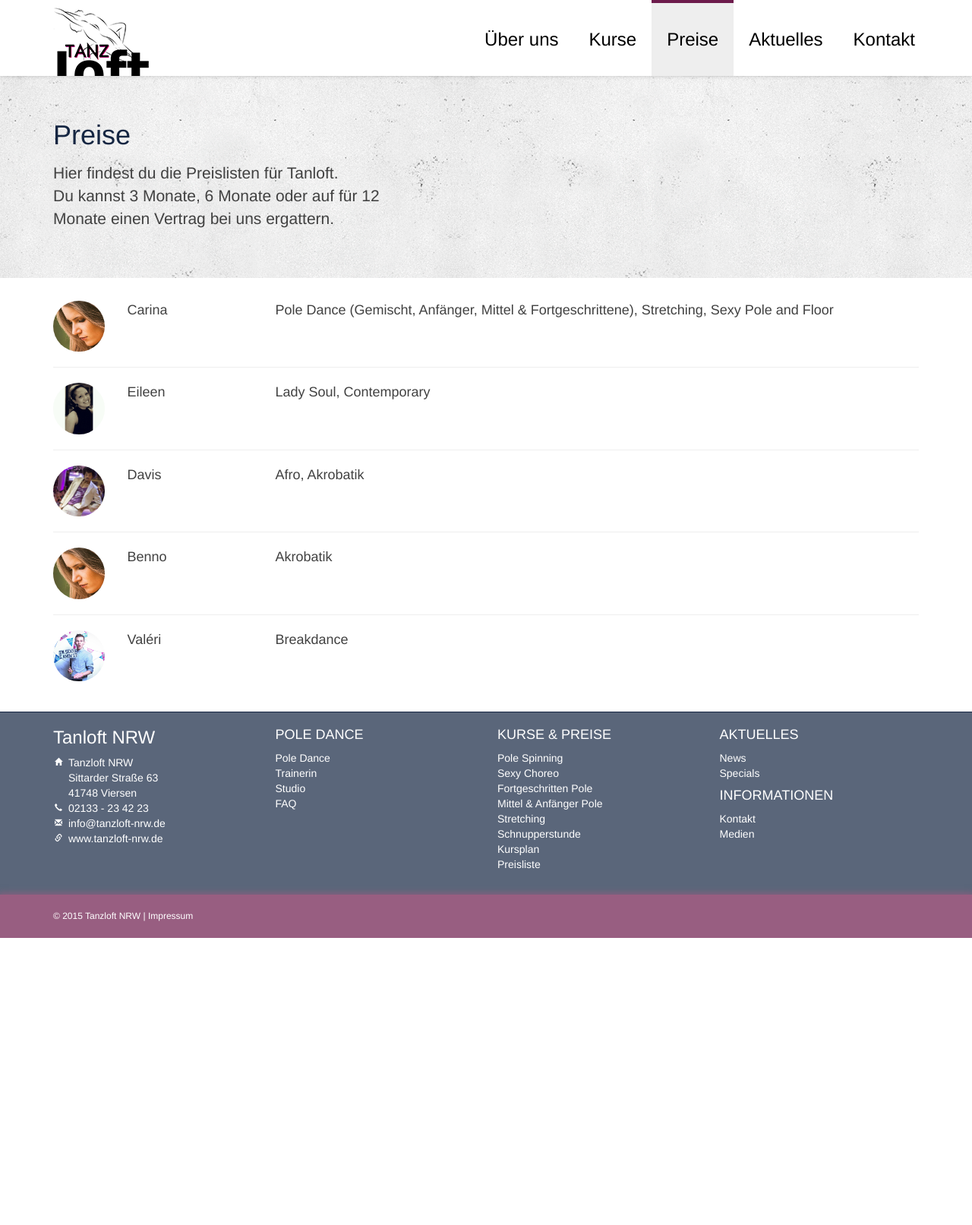
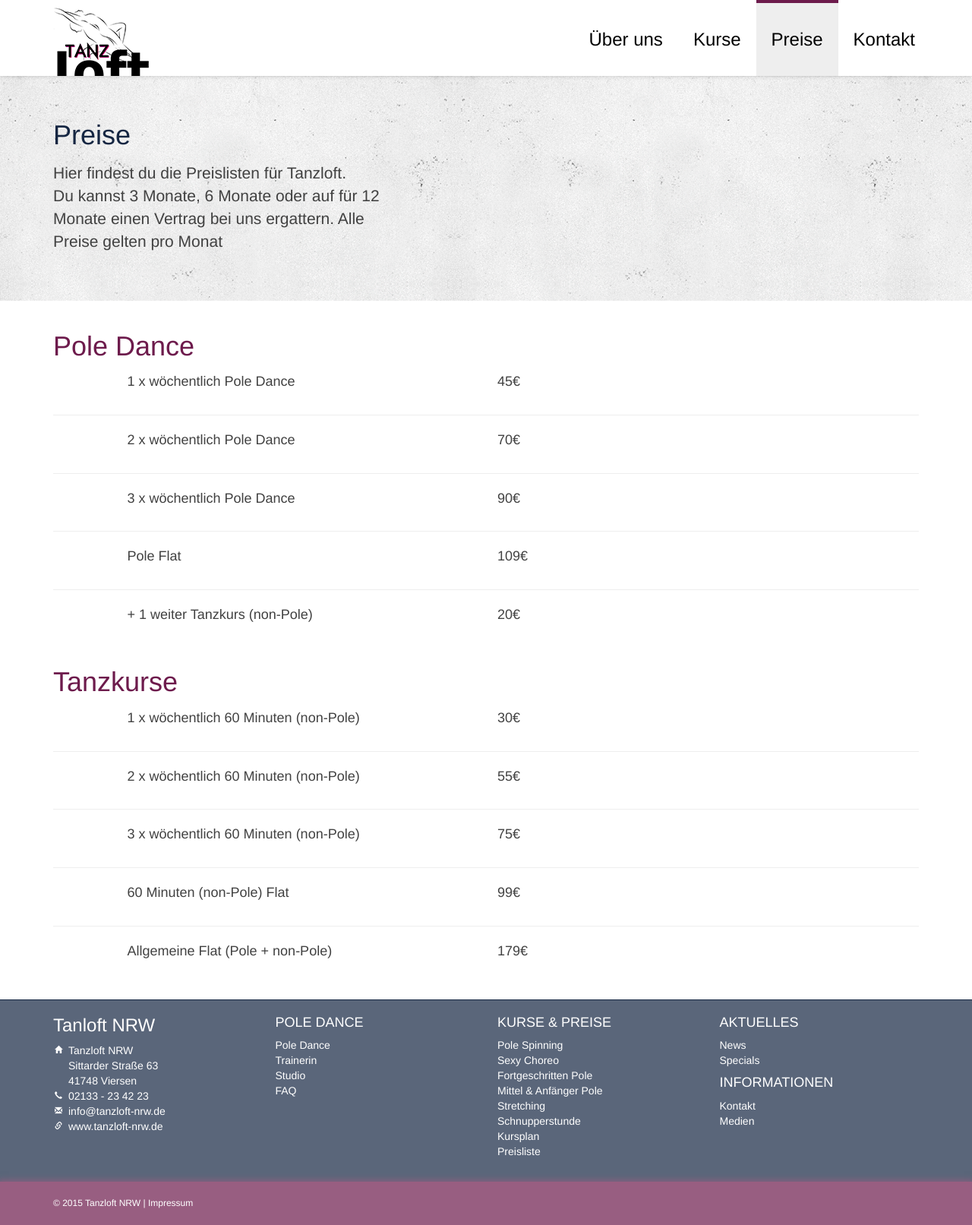
Before and after one commit to broexkesthier/test, a PHP site: page /preise.php in a window 1280 px wide. Shown: the whole page at 76% size. Before the commit the page ends 1235 px from the top, so only its background shows below. Run offline with PHP 8.4, Linux system fonts and the light colour scheme; some libraries are stand-ins or nearby versions.

Commit message:
Preisliste erstellt + Aktuelles gelöscht

```diff
--- a/head.php
+++ b/head.php
@@ -54,7 +54,6 @@
                         <li class="<?=naviActive('ueber-uns')?>"><a href="<?=BASE?>ueber-uns.php">Über uns</a></li>
                         <li class="<?=naviActive('kurse')?>"><a href="<?=BASE?>kurse.php">Kurse</a></li>
                         <li class="<?=naviActive('preise')?>"><a href="<?=BASE?>preise.php">Preise</a></li>
-                        <li class="<?=naviActive('aktuelles')?>"><a href="<?=BASE?>aktuelles.php">Aktuelles</a></li>
                         <li class="<?=naviActive('kontakt')?>"><a href="<?=BASE?>kontakt.php">Kontakt</a></li>
                     </ul>
                 </nav>
--- a/preise.php
+++ b/preise.php
@@ -5,70 +5,102 @@
             <div class="row">
                 <div class="col-md-5">
                     <h2>Preise</h2>
-                    <p>Hier findest du die Preislisten für Tanloft.<br>Du kannst 3 Monate, 6 Monate oder auf für 12 Monate einen Vertrag bei uns ergattern.</p>
+                    <p>Hier findest du die Preislisten für Tanzloft.<br>Du kannst 3 Monate, 6 Monate oder auf für 12 Monate einen Vertrag bei uns ergattern. Alle Preise gelten pro Monat</p>
                 </div>
             </div>
         </div>
     </section>
     <section>
         <div class="container content">
+            <h2>Pole Dance</h2>
             <div class="row">
-                <div class="col-md-1">
-                    <img class="img-circle" src="<?=IMG?>trainer/carina.jpg" title="Carina" />
+                <div class="col-md-5 col-md-offset-1">
+                    <p>1 x wöchentlich Pole Dance</p>
                 </div>
                 <div class="col-md-2">
-                    <p>Carina</p>
-                </div>
-                <div class="col-md-9">
-                    <p>Pole Dance (Gemischt, Anfänger, Mittel & Fortgeschrittene), Stretching, Sexy Pole and Floor</p>
+                    <p>45€</p>
                 </div>
             </div>
             <hr>
             <div class="row">
-                <div class="col-md-1">
-                    <img class="img-circle" src="<?=IMG?>trainer/eileen.jpg" title="Eileen" />
+                <div class="col-md-5 col-md-offset-1">
+                    <p>2 x wöchentlich Pole Dance</p>
                 </div>
                 <div class="col-md-2">
-                    <p>Eileen</p>
-                </div>
-                <div class="col-md-9">
-                    <p>Lady Soul, Contemporary</p>
+                    <p>70€</p>
                 </div>
             </div>
             <hr>
             <div class="row">
-                <div class="col-md-1">
-                    <img class="img-circle" src="<?=IMG?>trainer/davis.jpg" title="Davis" />
+                <div class="col-md-5 col-md-offset-1">
+                    <p>3 x wöchentlich Pole Dance</p>
                 </div>
                 <div class="col-md-2">
-                    <p>Davis</p>
-                </div>
-                <div class="col-md-9">
-                    <p>Afro, Akrobatik</p>
+                    <p>90€</p>
                 </div>
             </div>
             <hr>
             <div class="row">
-                <div class="col-md-1">
-                    <img class="img-circle" src="<?=IMG?>trainer/carina.jpg" title="Benno" />
+                <div class="col-md-5 col-md-offset-1">
+                    <p>Pole Flat</p>
                 </div>
                 <div class="col-md-2">
-                    <p>Benno</p>
-                </div>
-                <div class="col-md-9">
-                    <p>Akrobatik</p>
+                    <p>109€</p>
                 </div>
             </div>
             <hr>
             <div class="row">
-                <div class="col-md-1">
-                    <img class="img-circle" src="<?=IMG?>trainer/valeri.jpg" title="Valéri" />
+                <div class="col-md-5 col-md-offset-1">
+                    <p>+ 1 weiter Tanzkurs (non-Pole)</p>
                 </div>
                 <div class="col-md-2">
-                    <p>Valéri</p>
+                    <p>20€</p>
                 </div>
-                <div class="col-md-9">
-                    <p>Breakdance</p>
+            </div>
+            <p>&nbsp;</p>
+            <h2>Tanzkurse</h2>
+            <div class="row">
+                <div class="col-md-5 col-md-offset-1">
+                    <p>1 x wöchentlich 60 Minuten (non-Pole)</p>
+                </div>
+                <div class="col-md-2">
+                    <p>30€</p>
+                </div>
+            </div>
+            <hr>
+            <div class="row">
+                <div class="col-md-5 col-md-offset-1">
+                    <p>2 x wöchentlich 60 Minuten (non-Pole)</p>
+                </div>
+                <div class="col-md-2">
+                    <p>55€</p>
+                </div>
+            </div>
+            <hr>
+            <div class="row">
+                <div class="col-md-5 col-md-offset-1">
+                    <p>3 x wöchentlich 60 Minuten (non-Pole)</p>
+                </div>
+                <div class="col-md-2">
+                    <p>75€</p>
+                </div>
+            </div>
+            <hr>
+            <div class="row">
+                <div class="col-md-5 col-md-offset-1">
+                    <p>60 Minuten (non-Pole) Flat</p>
+                </div>
+                <div class="col-md-2">
+                    <p>99€</p>
+                </div>
+            </div>
+            <hr>
+            <div class="row">
+                <div class="col-md-5 col-md-offset-1">
+                    <p>Allgemeine Flat (Pole + non-Pole)</p>
+                </div>
+                <div class="col-md-2">
+                    <p>179€</p>
                 </div>
             </div>
         </div>
```
Also changed, not shown: aktuelles.php (deleted, +0 -19 lines).
